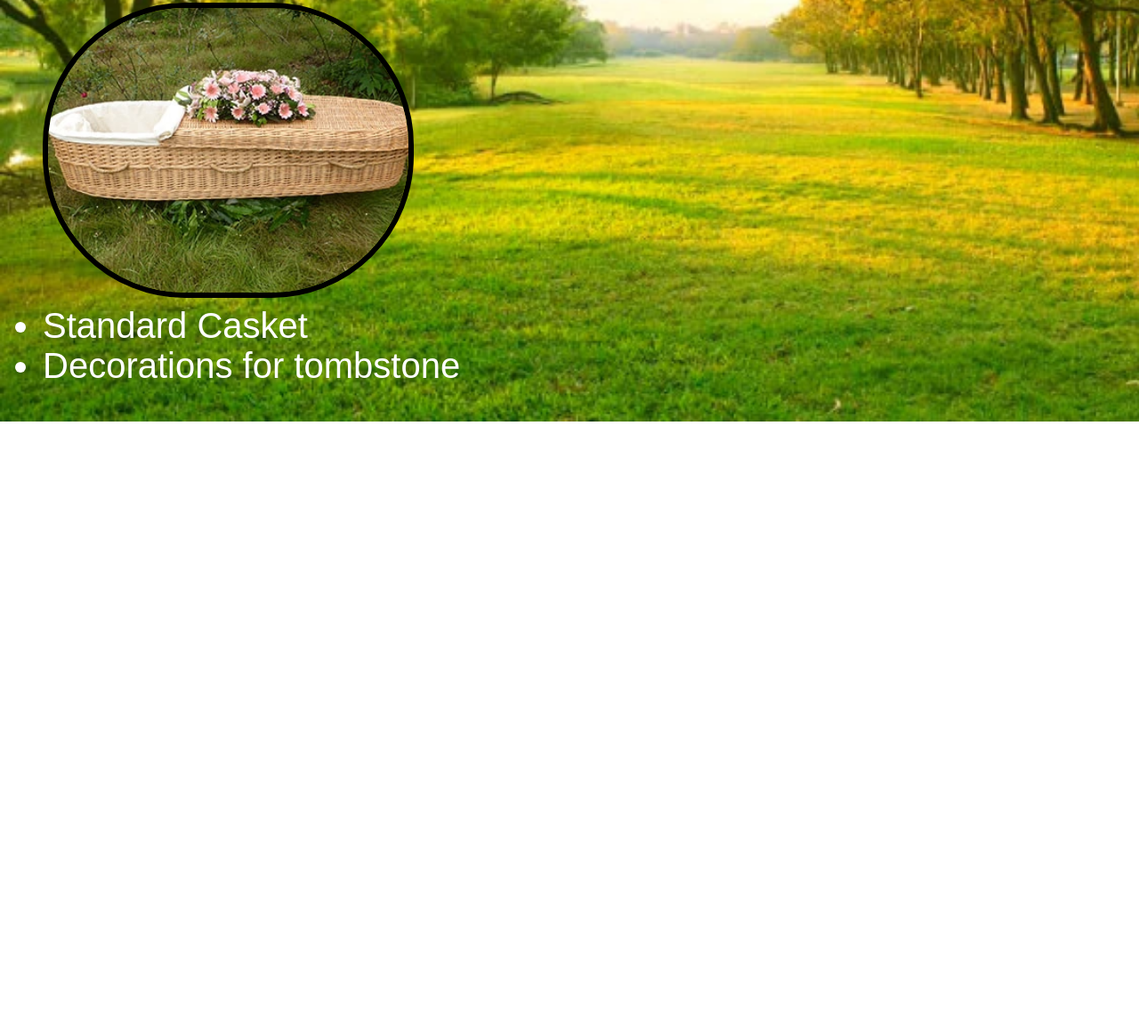
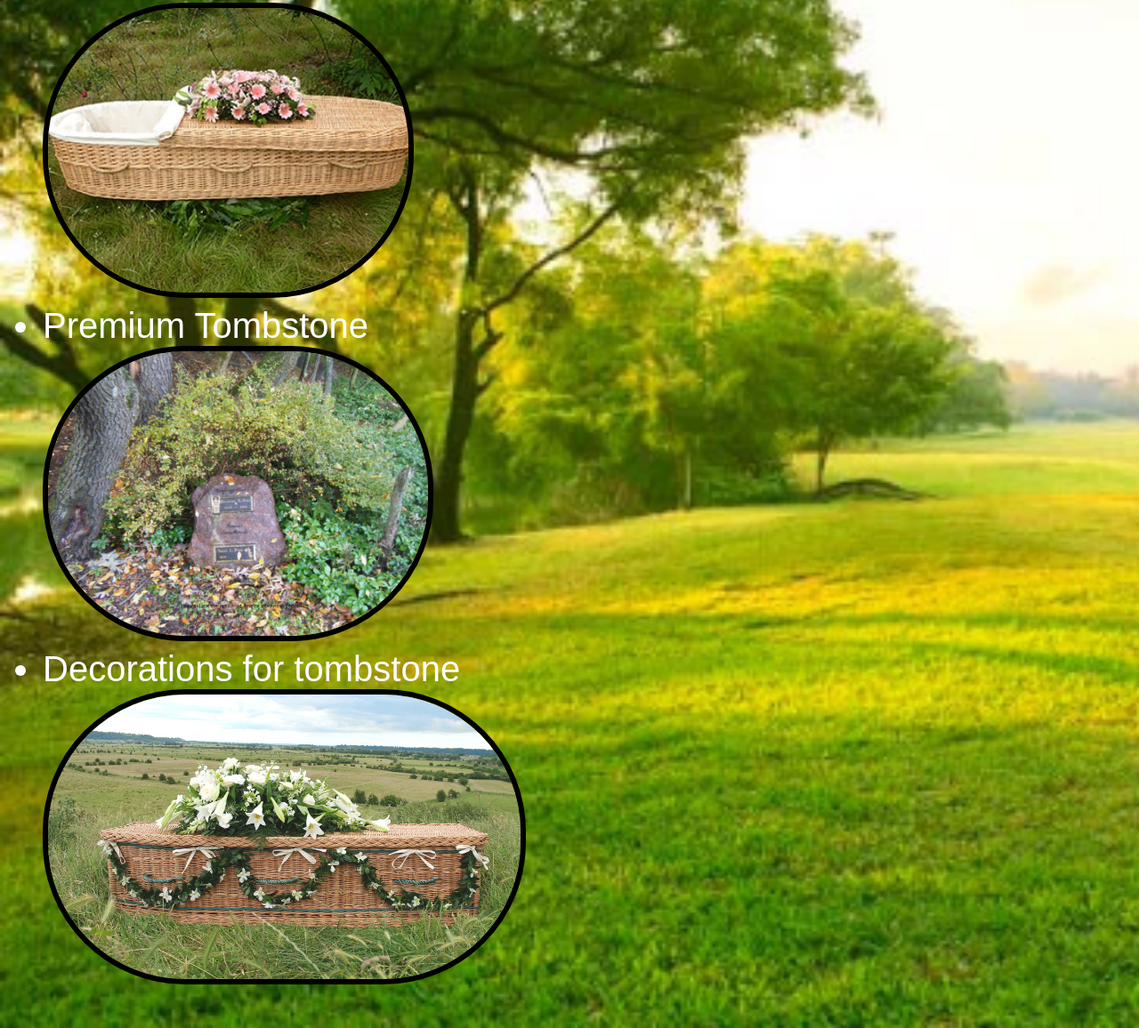
Before and after one commit to M-Arham20/Natural-Burial, a plain HTML site: page Standard_Subscription/StandardSubscription.html in a window 1280 px wide. Shown: the part 553-1709 px from the top of the page at 89% size. Before the commit the page ends 1027 px from the top, so only its background shows below. Drawn offline with Linux system fonts and the light colour scheme.

Commit message:
Updates
Changed up the standard version to bring it on par with the premium one in terms of visual appeal

```diff
--- a/Home_Page/Standard_Subscription/SSubscription.css
+++ b/Standard_Subscription/SSubscription.css
@@ -1,6 +1,6 @@
 body {
     /* background-color: white; */
-    background-image: url(/Home_Page/Standard_Subscription/SBackground.jpg);
+    background-image: url(/Standard_Subscription/SBackground.jpg);
     background-repeat: no-repeat;
     background-size: cover;
   }
--- a/Home_Page/Standard_Subscription/StandardSubscription.html
+++ b/Standard_Subscription/StandardSubscription.html
@@ -4,7 +4,7 @@
     <meta charset="UTF-8" />
     <meta name="viewport" content="width=device-width, initial-scale=1.0" />
     <title>Standard Subscription</title>
-    <link rel="stylesheet" href="/Home_Page/Standard_Subscription/SSubscription.css" />
+    <link rel="stylesheet" href="/Standard_Subscription/SSubscription.css" />
   </head>
   <body>
     <p class="text">Services offered under Standard subscription:</p>
@@ -14,7 +14,7 @@
         <div class="image-container">
           <img
             class="images"
-            src="/Home_Page/Standard_Subscription/SPlot.jpg"
+            src="/Standard_Subscription/SPlot.jpg"
             alt="Standard Plot Image"
           />
         </div>
@@ -24,13 +24,29 @@
         <div class="image-container">
           <img
             class="images"
-            src="/Home_Page/Standard_Subscription/SCasket.jpg"
+            src="/Standard_Subscription/SCasket.jpg"
             alt="StandardCasket"
           />
         </div>
       </li>
-      <li>Standard Casket</li>
-      <li>Decorations for tombstone</li>
+      <li>Premium Tombstone
+        <div class="image-container">
+            <img
+              class="images"
+              src="/Standard_Subscription/STombstone.jpg"
+              alt="PremiumTombstone"
+            />
+          </div>
+      </li>
+      <li>Decorations for tombstone
+        <div class="image-container">
+          <img
+            class="images"
+            src="/Standard_Subscription/Decorations.jpg"
+            alt="Decorations"
+          />
+        </div>
+      </li>
     </ul>
   </body>
 </html>
```
Also changed, not shown: Standard_Subscription/Decorations.jpg (added), Standard_Subscription/SBackground.jpg (renamed from Home_Page/Standard_Subscription/SBackground.jpg), Standard_Subscription/SCasket.jpg (renamed from Home_Page/Standard_Subscription/SCasket.jpg), Standard_Subscription/SPlot.jpg (renamed from Home_Page/Standard_Subscription/SPlot.jpg), Standard_Subscription/STombstone.jpg (added).
